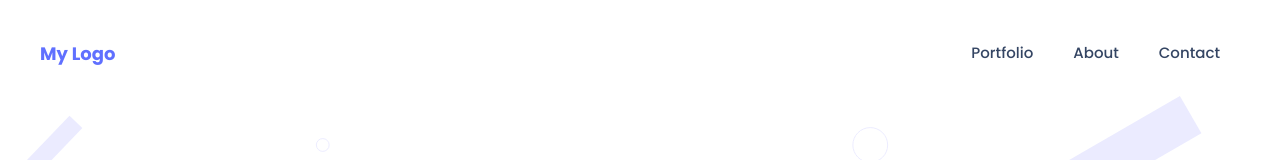
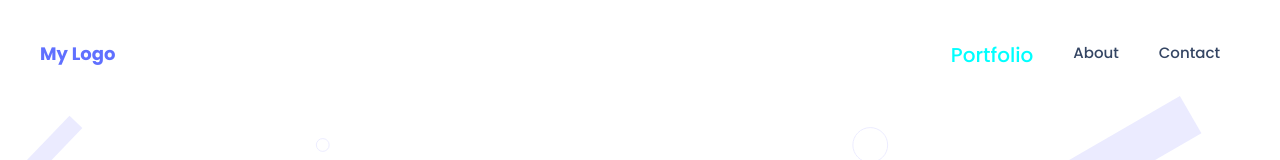
Before and after one commit to abdozayan12/Portfolio-desktop-version, a website: page index.html in a window 1280 px wide. In both pictures the pointer is over the link "Portfolio". Shown: the top 160 px of the page. Drawn offline with Linux system fonts and the light colour scheme.

Commit message:
add transition ta nav links

```diff
--- a/styles.css
+++ b/styles.css
@@ -39,8 +39,10 @@
     list-style-type: none;
   }
 
-  a:hover {
+  #navbar ul a:hover {
     color: cyan;
+    transition: 1s ease-out;
+    font-size: 20px;
   }
 
   #navbar ul a {
```
